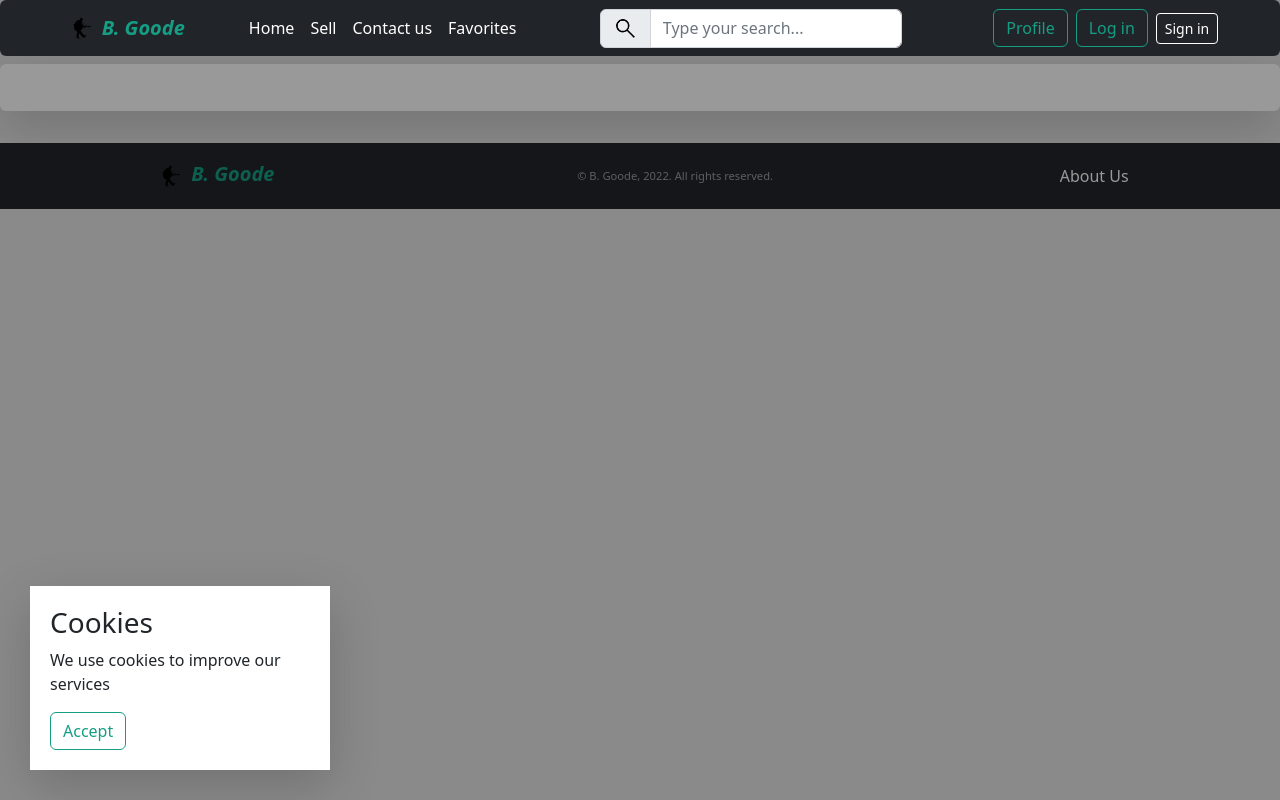
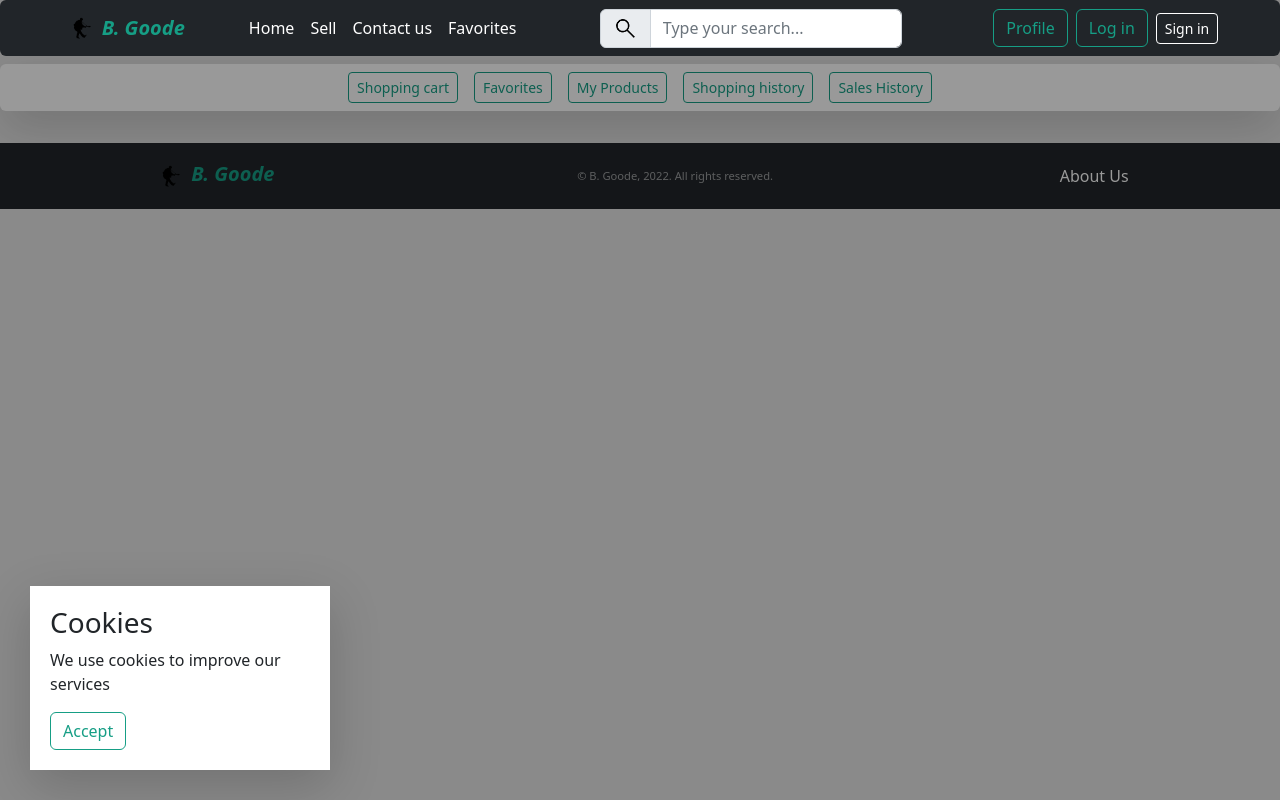
Before and after one commit to PabloElectricista/PF_Front, a React (Create React App) app: page /profile in a window 1280 px wide. Built offline with nearby package versions, Linux system fonts and the light colour scheme; no server answers.

Commit message:
Fix style in ProfileNavBar

```diff
--- a/src/components/ProfileNavBar/index.jsx
+++ b/src/components/ProfileNavBar/index.jsx
@@ -1,4 +1,5 @@
 import { Link } from "react-router-dom";
+import 'bootstrap/dist/css/bootstrap.css';
 
 export default function ProfileNavBar() {
 
@@ -7,11 +8,11 @@ export default function ProfileNavBar() {
     <div className="container-fluid justify-content-around ">
         <div className="d-flex align-items-center">
             <div className="navbar-nav hstack gap-3">
-                <Link to='/profile/cart' className="btn btn-sm btn-outline-secondary" >Shopping cart</Link>
-                <Link to='/profile/favorites' className="btn btn-sm btn-outline-secondary" >Favorites</Link>
-                <Link to='/profile/my-products' className="btn btn-sm btn-outline-secondary" >My Products</Link>
-                <Link to='/profile/shop-history' className="btn btn-sm btn-outline-secondary" >Shopping history</Link>
-                <Link to='/profile/sold' className="btn btn-sm btn-outline-secondary" >Sales History</Link>
+                <Link to='/profile/cart' className="btn btn-sm btn-outline-success" >Shopping cart</Link>
+                <Link to='/profile/favorites' className="btn btn-sm btn-outline-success" >Favorites</Link>
+                <Link to='/profile/my-products' className="btn btn-sm btn-outline-success" >My Products</Link>
+                <Link to='/profile/shop-history' className="btn btn-sm btn-outline-success" >Shopping history</Link>
+                <Link to='/profile/sold' className="btn btn-sm btn-outline-success" >Sales History</Link>
             </div>
         </div>
     </div>
```
